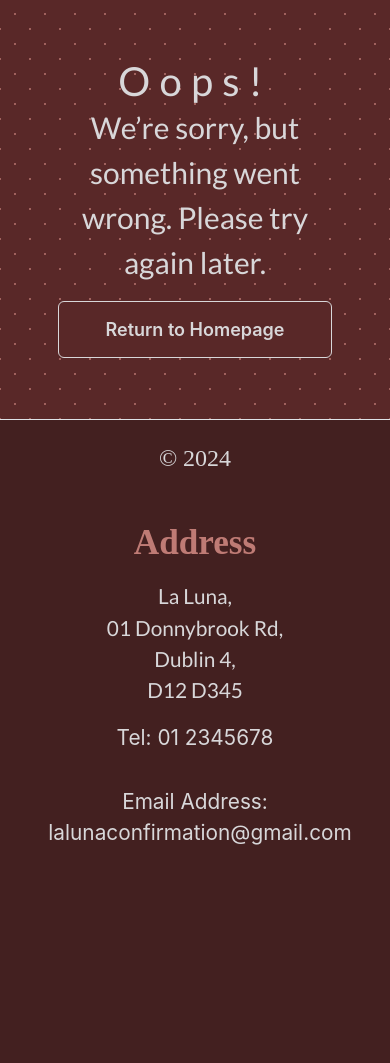
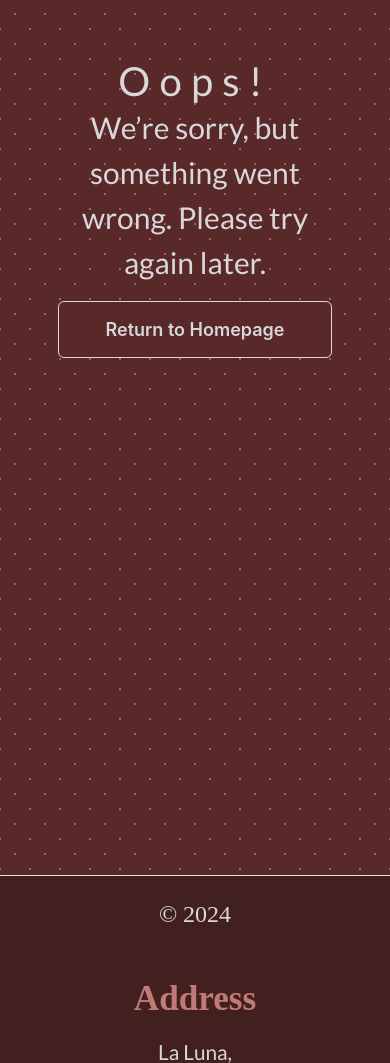
Before and after one commit to maevecrossan/la-luna, a Django app: template templates/404.html in a window 390 px wide. Shown: the part 122-1185 px from the top of the page. Before the commit the page ends 967 px from the top, so only its background shows below. Run offline with Django 4.2, Linux system fonts and the light colour scheme; the template is opened without the code that fills it, so the values that code supplies are empty; some web fonts are replaced.

Commit message:
Increase height of error message container.

```diff
--- a/static/css/style.css
+++ b/static/css/style.css
@@ -597,7 +597,7 @@ footer .col {
 }
 
 .error-message-container {
-    height: 36vh;
+    height: 40vh;
 }
 
 .error-header {
@@ -629,6 +629,10 @@ footer .col {
 
     .error-container {
         height: fit-content;
+    }
+
+    .error-message-container {
+        min-height: 90vh;
     }
 
     h1 {
```
